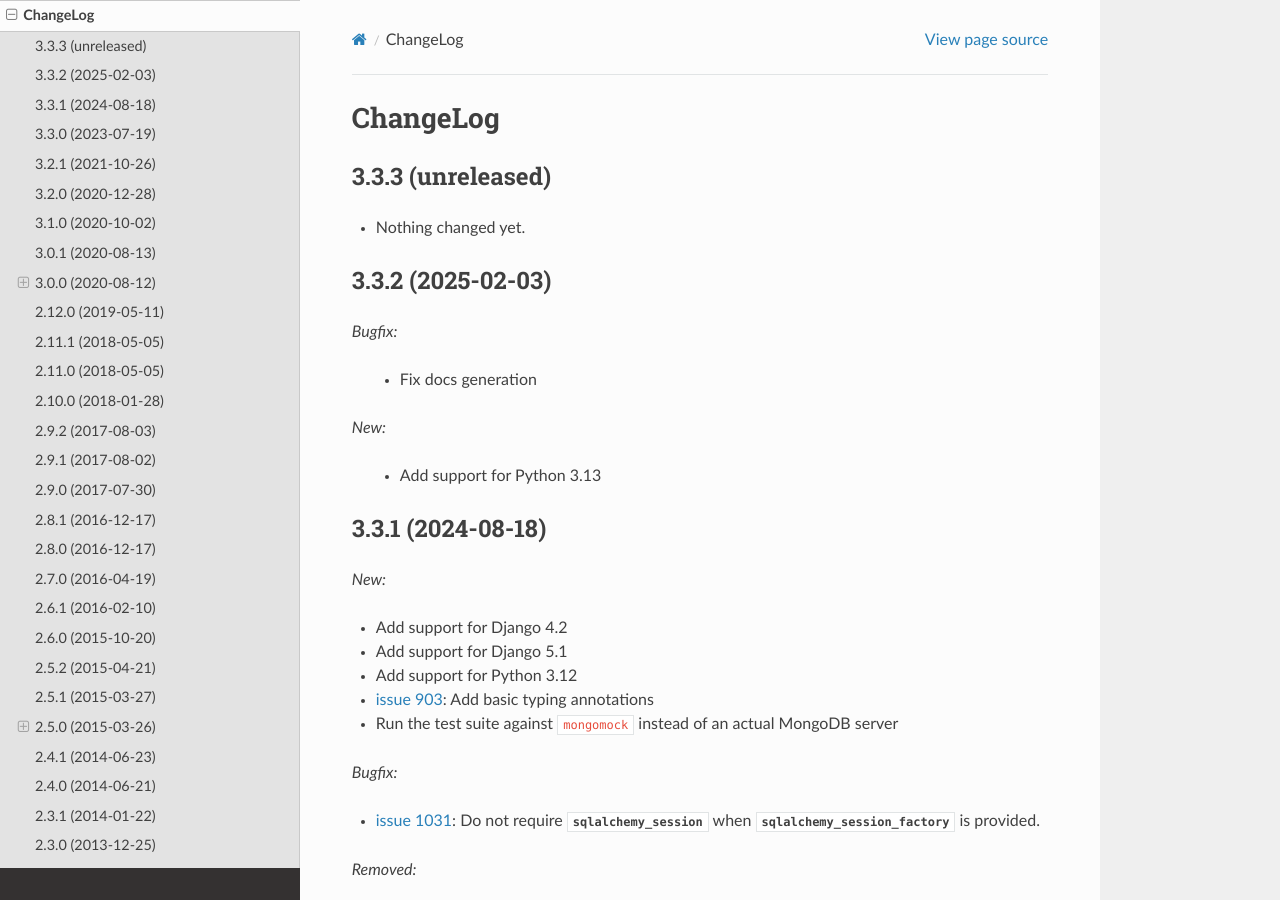
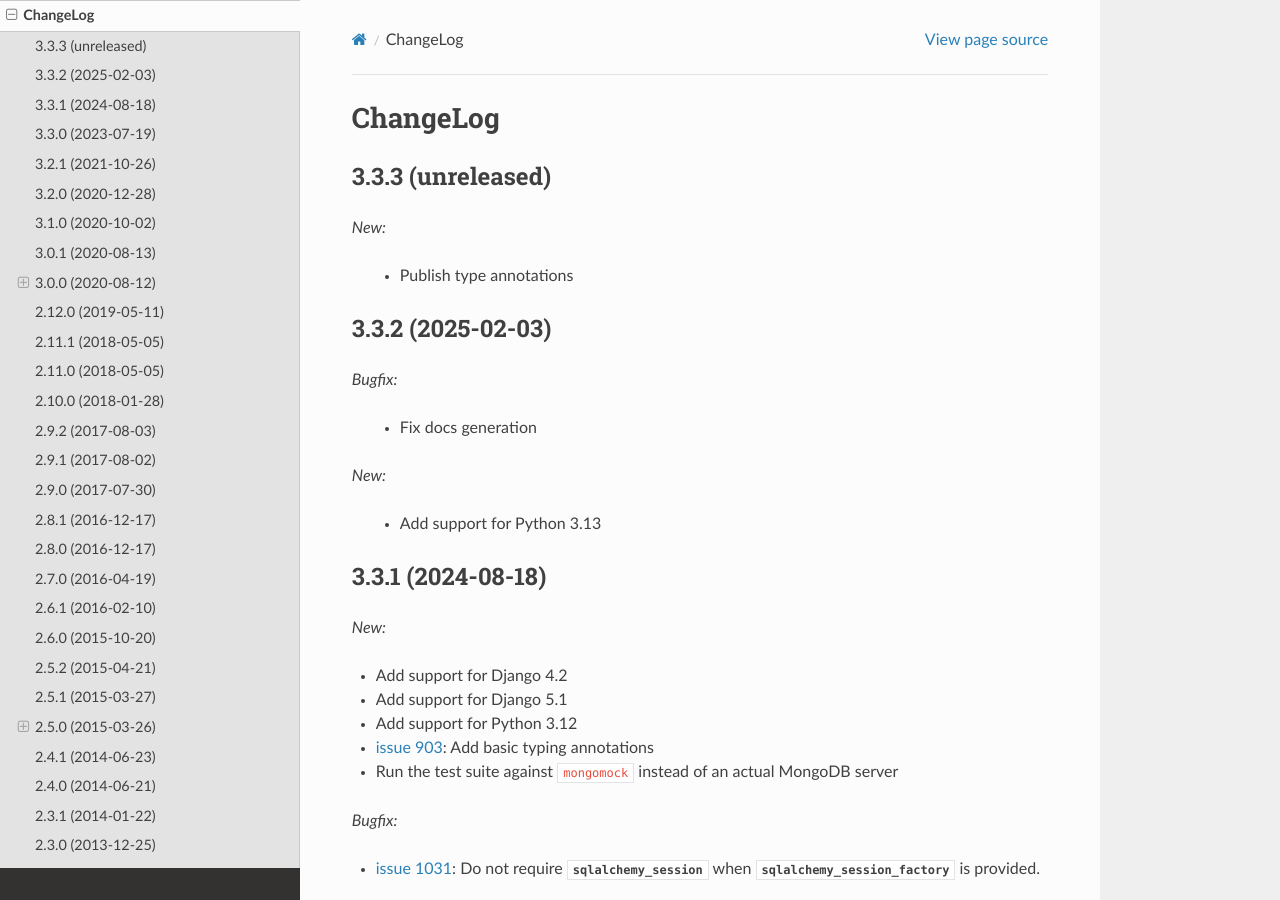
Before and after one commit to FactoryBoy/factory_boy, a Sphinx documentation site: the page built from docs/changelog.rst, in a window 1280 px wide and 900 px high. Built offline with Sphinx 7.4.7 and the Read the Docs theme 3.1.0, drawn with Linux system fonts in a browser that asks for light colours.

Commit message:
Export type annotations
As caught in #1103, we didn't export the file, as required by PEP 561.

```diff
--- a/docs/changelog.rst
+++ b/docs/changelog.rst
@@ -6,7 +6,9 @@ ChangeLog
 3.3.3 (unreleased)
 ------------------
 
-- Nothing changed yet.
+*New:*
+
+  - Publish type annotations
 
 
 3.3.2 (2025-02-03)
--- a/setup.cfg
+++ b/setup.cfg
@@ -59,6 +59,10 @@ doc =
     sphinx_rtd_theme
     sphinxcontrib-spelling
 
+[options.package_data]
+factory =
+    py.typed
+
 [bdist_wheel]
 universal = 1
 
```
Also changed, not shown: 1 other file.
